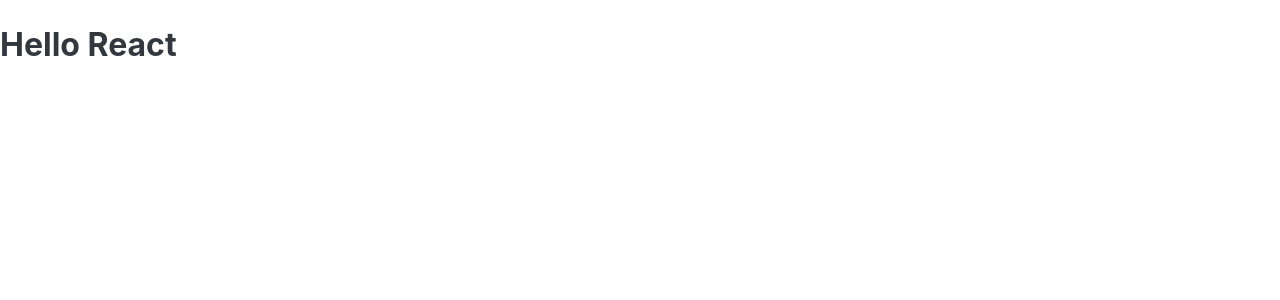
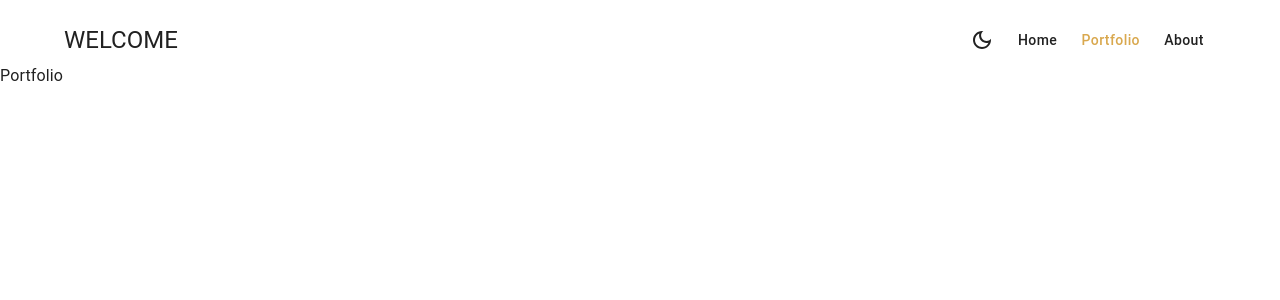
Before and after one commit to tim2538/portfolio, a React (Create React App) app: page /portfolio in a window 1280 px wide. Before the commit this address had no page. Shown: the top 300 px of the page. Built offline with nearby package versions, Linux system fonts and the light colour scheme.

Commit message:
Update Navbar component

```diff
--- a/src/App.tsx
+++ b/src/App.tsx
@@ -1,12 +1,19 @@
+import { Toolbar } from '@mui/material';
 import { Route, Routes } from 'react-router-dom';
+import Navbar from './components/Navbar';
+import About from './pages/About';
 import Home from './pages/Home';
+import Portfolio from './pages/Portfolio';
 
 export default function App() {
   return (
     <div>
-      <h1>Hello React</h1>
+      <Navbar />
+      <Toolbar />
       <Routes>
         <Route path="/" element={<Home />} />
+        <Route path="/portfolio" element={<Portfolio />} />
+        <Route path="/about" element={<About />} />
       </Routes>
     </div>
   );
--- /dev/null
+++ b/src/common/constants/menus.ts
@@ -0,0 +1,5 @@
+export const MENUS = [
+  { name: 'Home', to: '/' },
+  { name: 'Portfolio', to: '/portfolio' },
+  { name: 'About', to: '/about' }
+];
--- /dev/null
+++ b/src/components/Hamburger/index.tsx
@@ -0,0 +1,62 @@
+import { Box } from '@mui/material';
+
+interface HamburgerProps {
+  open: boolean;
+}
+
+export default function Hamburger({ open }: HamburgerProps) {
+  return (
+    <Box
+      sx={{
+        width: 24,
+        height: 24,
+        display: 'flex',
+        justifyContent: 'center',
+        alignItems: 'center'
+      }}
+    >
+      <Box
+        sx={{
+          width: 18,
+          height: 2,
+          position: 'relative'
+        }}
+      >
+        <Box
+          sx={{
+            width: 18,
+            height: 2,
+            bgcolor: 'text.primary',
+            borderRadius: 2,
+            position: 'absolute',
+            top: -5,
+            transform: open ? 'translateY(250%) rotate(45deg)' : 'none',
+            transition: 'transform 0.4s'
+          }}
+        />
+        <Box
+          sx={{
+            width: open ? 0 : 18,
+            height: 2,
+            bgcolor: 'text.primary',
+            borderRadius: 2,
+            position: 'absolute',
+            transition: 'width 0.4s'
+          }}
+        />
+        <Box
+          sx={{
+            width: 18,
+            height: 2,
+            bgcolor: 'text.primary',
+            borderRadius: 2,
+            position: 'absolute',
+            top: 5,
+            transform: open ? 'translateY(-250%) rotate(-45deg)' : 'none',
+            transition: 'transform 0.4s'
+          }}
+        />
+      </Box>
+    </Box>
+  );
+}
--- a/src/components/Navbar/index.tsx
+++ b/src/components/Navbar/index.tsx
@@ -1,3 +1,130 @@
+import { DarkModeOutlined, LightModeRounded } from '@mui/icons-material';
+import {
+  AppBar,
+  Box,
+  Button,
+  Collapse,
+  Container,
+  Divider,
+  IconButton,
+  MenuItem,
+  MenuList,
+  Toolbar,
+  Tooltip,
+  Typography
+} from '@mui/material';
+import { useContext, useState } from 'react';
+import { Link as RRLink, useLocation } from 'react-router-dom';
+import { ColorModeContext } from '../..';
+import { MENUS } from '../../common/constants/menus';
+import Hamburger from '../Hamburger';
+
 export default function Navbar() {
-  return <div>Navbar</div>;
+  const { pathname } = useLocation();
+  const { mode, toggleColorMode } = useContext(ColorModeContext);
+
+  const [open, setOpen] = useState<boolean>(false);
+
+  function handleMenu() {
+    setOpen(!open);
+  }
+
+  return (
+    <AppBar
+      color="transparent"
+      elevation={0}
+      sx={{
+        py: 1,
+        transition: 'border-radius 0.15s ease-in-out',
+        borderBottomLeftRadius: { xs: open ? 16 : 0, md: 0 },
+        borderBottomRightRadius: { xs: open ? 16 : 0, md: 0 }
+      }}
+    >
+      <Container>
+        <Toolbar disableGutters>
+          <Typography
+            component={RRLink}
+            to="/"
+            variant="h5"
+            color="inherit"
+            sx={{ textDecoration: 'none' }}
+          >
+            WELCOME
+          </Typography>
+          <Box flexGrow={1} />
+          <Tooltip
+            title={
+              mode === 'light' ? 'Turn off the light' : 'Turn on the light'
+            }
+          >
+            <IconButton
+              onClick={() => toggleColorMode()}
+              sx={{ color: 'inherit', ml: 0.5 }}
+            >
+              {mode === 'light' ? <DarkModeOutlined /> : <LightModeRounded />}
+            </IconButton>
+          </Tooltip>
+          <Box sx={{ display: { xs: 'none', sm: 'flex' } }}>
+            {MENUS.map(({ name, to }) => (
+              <Button
+                key={name}
+                component={RRLink}
+                to={to}
+                color={pathname === to ? 'primary' : 'inherit'}
+                disableRipple
+                sx={{
+                  borderRadius: 2,
+                  ml: 0.5,
+                  '&:hover, &.Mui-focusVisible': {
+                    bgcolor: 'transparent',
+                    color: 'primary.main'
+                  }
+                }}
+              >
+                {name}
+              </Button>
+            ))}
+          </Box>
+          <IconButton
+            onClick={handleMenu}
+            sx={{ display: { xs: 'flex', sm: 'none' }, ml: 0.5 }}
+          >
+            <Hamburger open={open} />
+          </IconButton>
+        </Toolbar>
+        <Collapse sx={{ display: { xs: 'block', sm: 'none' } }} in={open}>
+          <Divider />
+          <Toolbar sx={{ display: 'block' }}>
+            <MenuList>
+              {MENUS.map(({ name, to }) => {
+                return (
+                  <MenuItem
+                    key={name}
+                    component={RRLink}
+                    to={to}
+                    onClick={handleMenu}
+                    disableRipple
+                    sx={{
+                      mx: -2,
+                      px: 1.5,
+                      borderRadius: 2,
+                      fontWeight: 500,
+                      justifyContent: 'center',
+                      color: pathname === to ? 'primary.main' : 'text.primary',
+                      '&:hover, &.Mui-focusVisible': {
+                        bgcolor: 'transparent',
+                        color: 'primary.main'
+                      }
+                    }}
+                  >
+                    {name}
+                  </MenuItem>
+                );
+              })}
+            </MenuList>
+          </Toolbar>
+        </Collapse>
+      </Container>
+    </AppBar>
+  );
 }
--- a/src/index.tsx
+++ b/src/index.tsx
@@ -1,9 +1,114 @@
+import { CssBaseline, useMediaQuery } from '@mui/material';
+import { ThemeProvider, createTheme } from '@mui/material/styles';
 import React from 'react';
 import ReactDOM from 'react-dom/client';
+import { BrowserRouter } from 'react-router-dom';
+import App from './App';
 import './index.css';
-import App from './App';
-import { BrowserRouter } from 'react-router-dom';
-import { CssBaseline, CssVarsProvider } from '@mui/joy';
+
+export interface ColorModeContextType {
+  toggleColorMode: () => void;
+  selectColorMode: (theme: 'light' | 'dark' | 'system') => void;
+  mode: 'light' | 'dark';
+  currentTheme: 'light' | 'dark' | 'system';
+}
+
+export const ColorModeContext = React.createContext<ColorModeContextType>({
+  toggleColorMode: () => {},
+  selectColorMode: (theme: 'light' | 'dark' | 'system') => {},
+  mode: 'light',
+  currentTheme: 'light'
+});
+
+function AppWithTheme() {
+  const prefersDarkMode = useMediaQuery('(prefers-color-scheme: dark)');
+  const [currentTheme, setCurrentTheme] = React.useState<
+    'light' | 'dark' | 'system'
+  >(getCurrentTheme());
+  const [mode, setMode] = React.useState<'light' | 'dark'>(
+    getCurrentMode(prefersDarkMode, currentTheme)
+  );
+
+  function getCurrentTheme() {
+    const theme = localStorage.getItem('theme');
+    if (theme === 'light') return 'light';
+    if (theme === 'dark') return 'dark';
+    return 'system';
+  }
+
+  function getCurrentMode(
+    prefersDarkMode: boolean,
+    currentTheme: 'light' | 'dark' | 'system'
+  ) {
+    if (currentTheme !== 'system') {
+      return currentTheme;
+    } else {
+      return prefersDarkMode ? 'dark' : 'light';
+    }
+  }
+
+  const colorMode = React.useMemo(
+    () => ({
+      toggleColorMode: () => {
+        setMode((prevMode) => {
+          const newMode = prevMode === 'light' ? 'dark' : 'light';
+          localStorage.setItem('theme', newMode);
+          return newMode;
+        });
+      },
+      selectColorMode: (theme: 'light' | 'dark' | 'system') => {
+        setCurrentTheme(theme);
+        // No need to use setMode because when currentTheme was changed, mode will be changed at useEffect below.
+        if (theme === 'system') {
+          localStorage.removeItem('theme');
+        } else {
+          localStorage.setItem('theme', theme);
+        }
+      }
+    }),
+    []
+  );
+
+  const theme = React.useMemo(
+    () =>
+      createTheme({
+        palette: {
+          mode,
+          ...(mode === 'light'
+            ? {
+                primary: { main: '#d9a84e' }
+              }
+            : {
+                primary: { main: '#f2d5a0' }
+              })
+        },
+        components: {
+          MuiButton: {
+            styleOverrides: {
+              root: {
+                borderRadius: Number.MAX_VALUE,
+                textTransform: 'none'
+              }
+            }
+          }
+        }
+      }),
+    [mode]
+  );
+
+  React.useEffect(() => {
+    setMode(getCurrentMode(prefersDarkMode, currentTheme));
+  }, [prefersDarkMode, currentTheme]);
+
+  return (
+    <ColorModeContext.Provider value={{ ...colorMode, mode, currentTheme }}>
+      <ThemeProvider theme={theme}>
+        <CssBaseline />
+        <App />
+      </ThemeProvider>
+    </ColorModeContext.Provider>
+  );
+}
 
 const root = ReactDOM.createRoot(
   document.getElementById('root') as HTMLElement
@@ -11,10 +116,7 @@
 root.render(
   <React.StrictMode>
     <BrowserRouter>
-      <CssVarsProvider>
-        <CssBaseline />
-        <App />
-      </CssVarsProvider>
+      <AppWithTheme />
     </BrowserRouter>
   </React.StrictMode>
 );
--- /dev/null
+++ b/src/pages/About/index.tsx
@@ -0,0 +1,3 @@
+export default function About() {
+  return <div>About</div>;
+}
--- /dev/null
+++ b/src/pages/Portfolio/index.tsx
@@ -0,0 +1,3 @@
+export default function Portfolio() {
+  return <div>Portfolio</div>;
+}
```
Also changed, not shown: package.json (+4 -3 lines), src/assets/WebCover.jpeg (renamed from src/asset/WebCover.jpeg), 1 other file (tests, documents, lock files or other folders).
